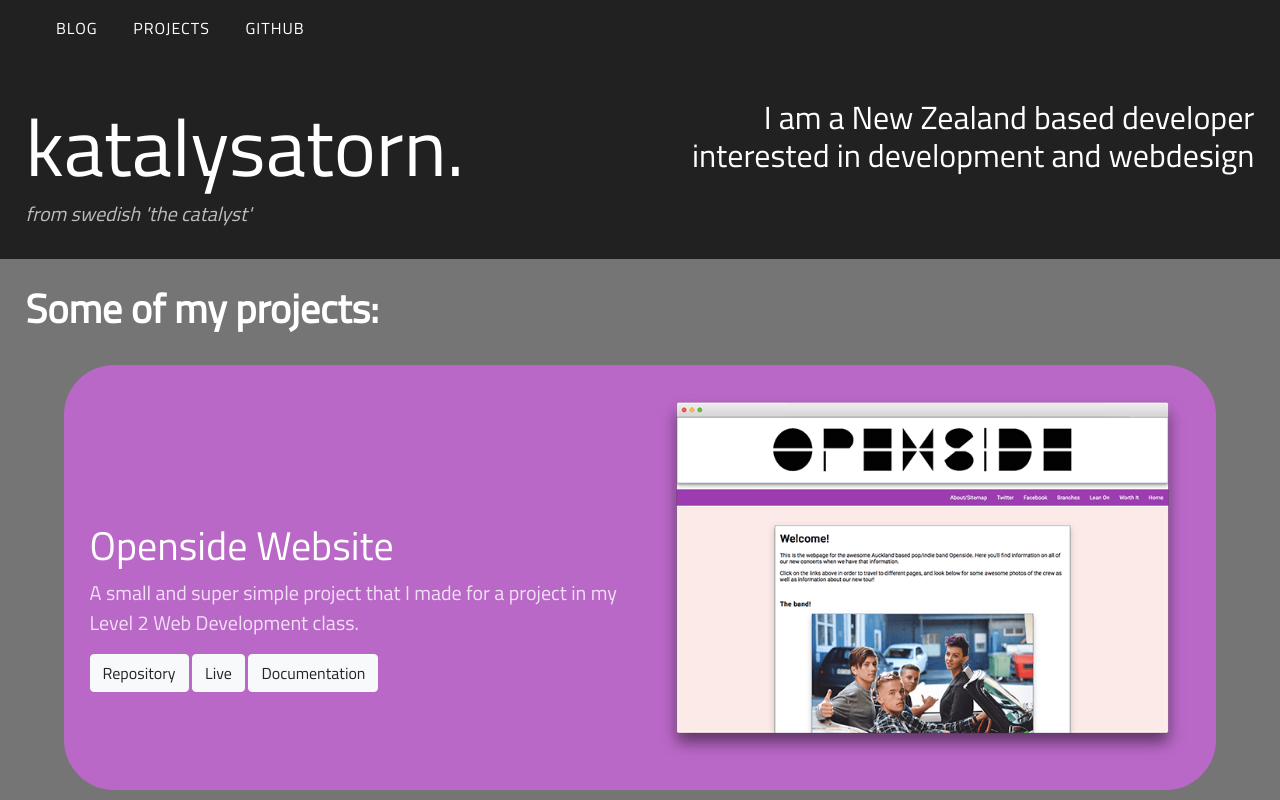
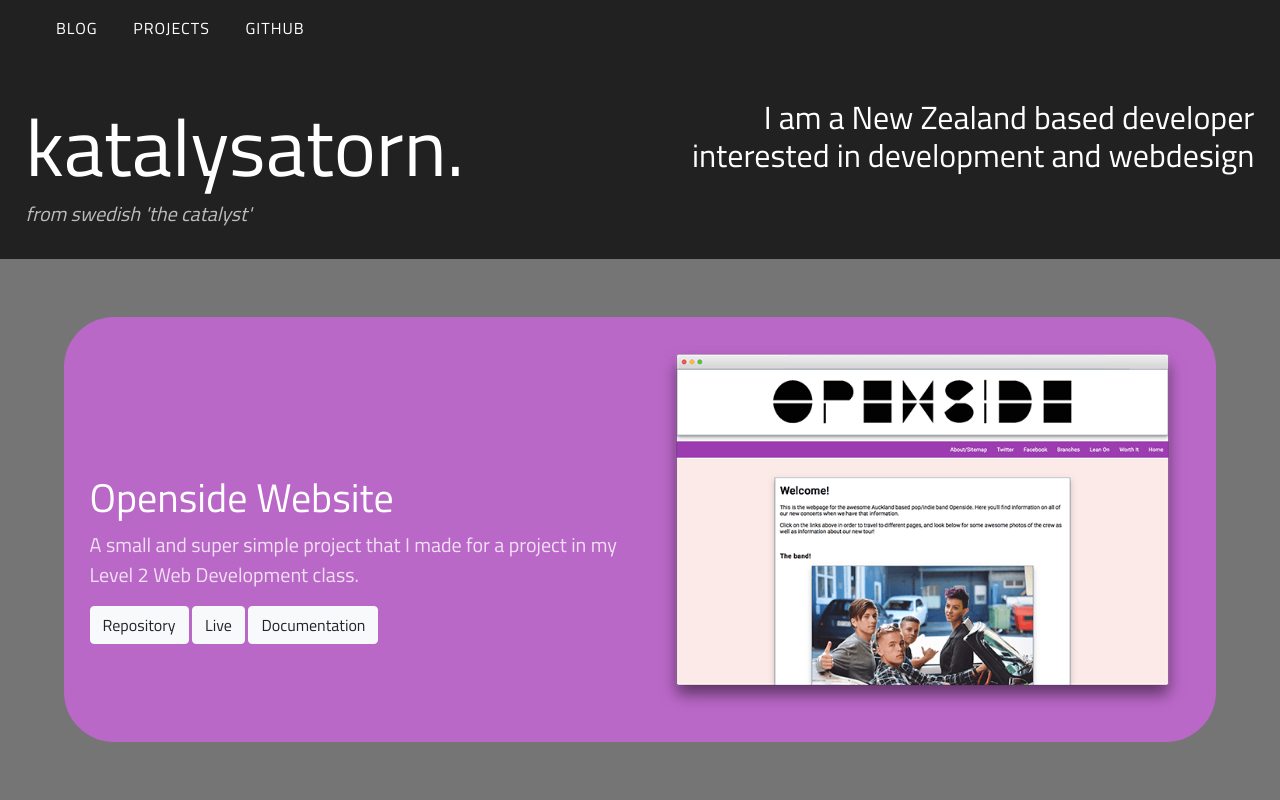
Before and after one commit to vaginessa/ColorWebsite, a plain HTML site: page index.html in a window 1280 px wide. Shown: the top 800 px of the page. Drawn offline with nearby package versions, Linux system fonts and the light colour scheme.

Commit message:
Removed text saying where projects are

```diff
--- a/index.html
+++ b/index.html
@@ -32,7 +32,6 @@
       </div>
 
       <div id="projects">
-        <h1 class="font-weight-bold" >Some of my projects:</h1>
         <div class="project bg-purple">
           <div class="row">
             <div class="col col-sm-12 col-md-6 align-middle">
```
